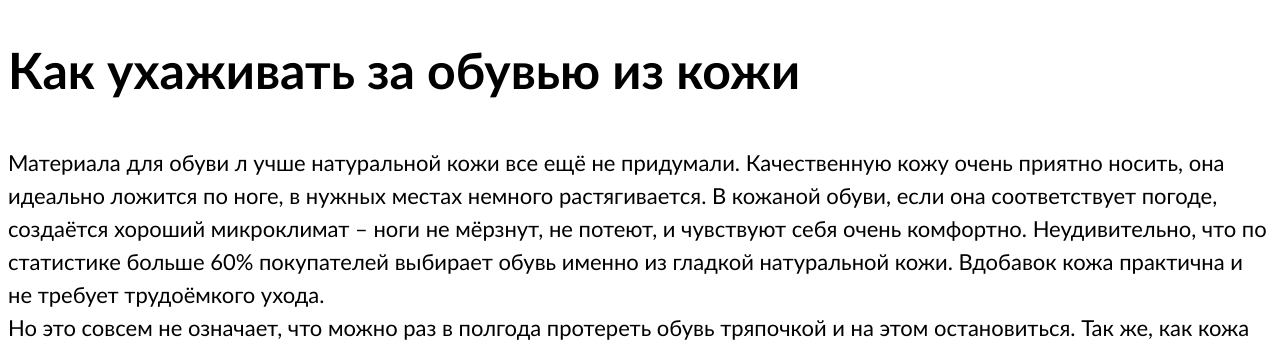
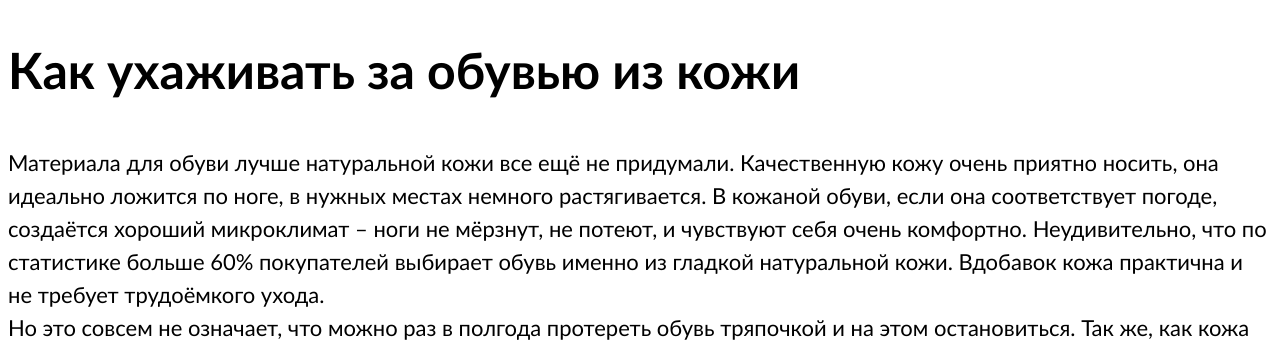
Before and after one commit to mctoy87/ShopOnline, a plain HTML site: page article.html in a window 1280 px wide. Shown: the top 351 px of the page. Drawn offline with Linux system fonts and the light colour scheme.

Commit message:
fix errors

```diff
--- a/article.html
+++ b/article.html
@@ -16,7 +16,7 @@
     <article>
       <h1>Как ухаживать за обувью из кожи</h1>
       <p>
-        Материала для обуви л<a href="#"></a> учше натуральной кожи все ещё не придумали.
+        Материала для обуви лучше натуральной кожи все ещё не придумали.
         Качественную кожу очень приятно носить, она идеально ложится по ноге, в
         нужных местах немного растягивается. В кожаной обуви, если она
         соответствует погоде, создаётся хороший микроклимат – ноги не мёрзнут, не
```
